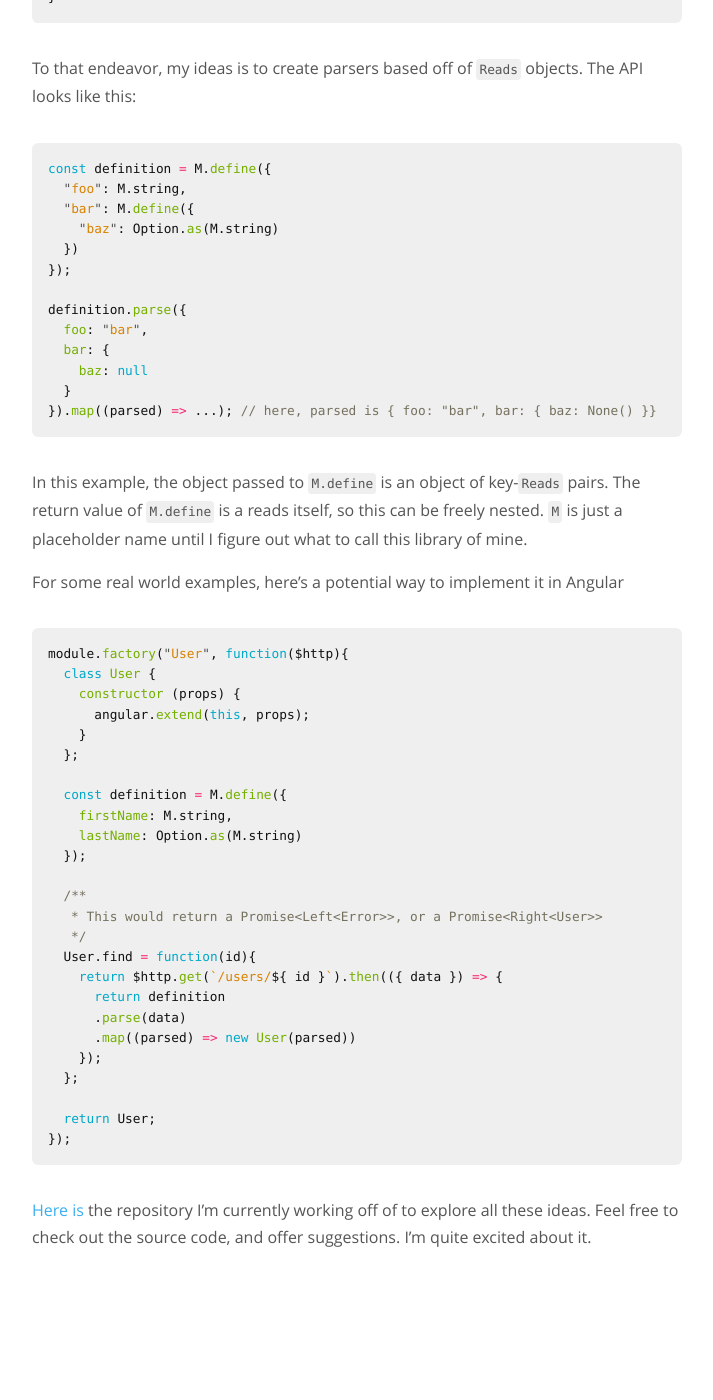
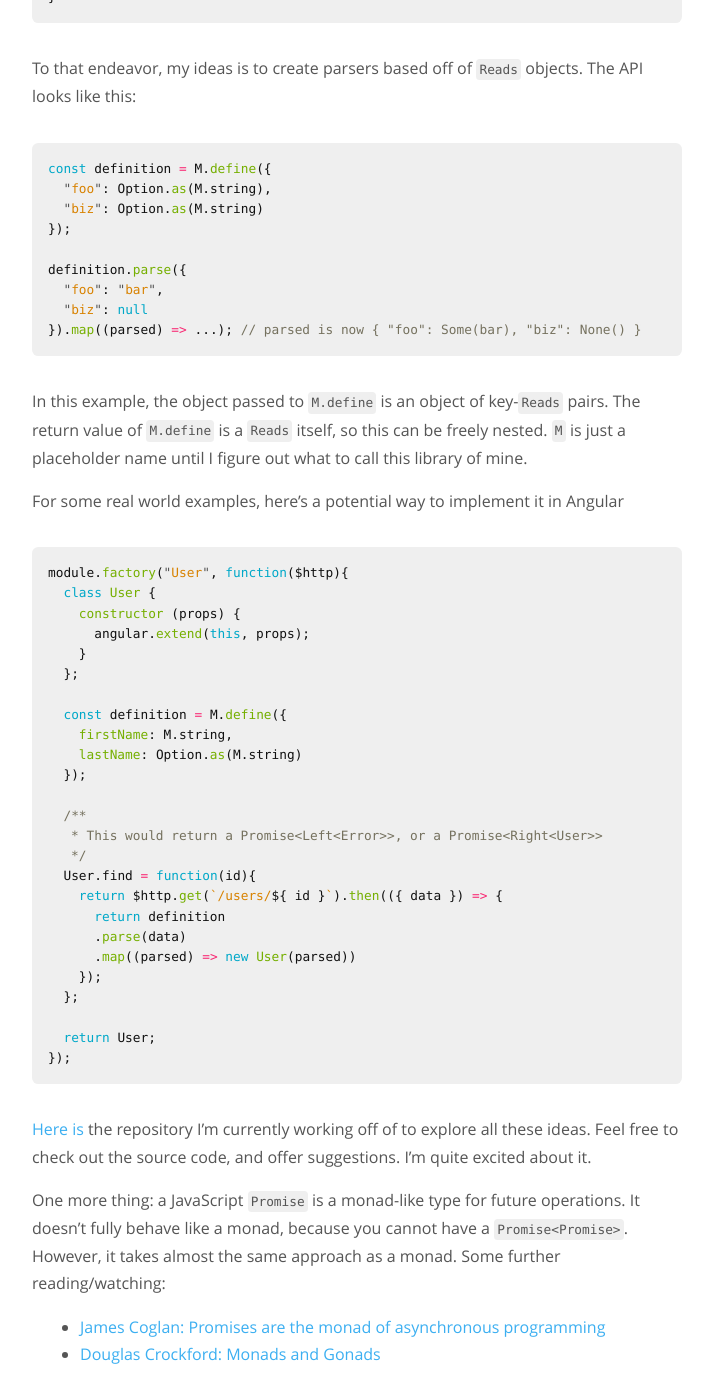
Before and after one commit to bioball/bioball.github.io, a Jekyll site: the page built from _posts/2015-10-10-writing-monads-in-javascript.md, in a window 1280 px wide and 1400 px high, scrolled down 2291 px. Shown: the whole window, without its empty margins (480-1193 px from the left). Built offline with Jekyll 4.4.1, drawn with Linux system fonts in a browser that asks for light colours; nearby versions of some CDN libraries; Markdown is read by kramdown in place of the engine named in the settings; comment, search, counter and statistics services are not loaded; before the commit the page ends 3575 px from its top, so only the background shows below that; some of the changed text lies outside the part shown.

Commit message:
update to blog post

````diff
--- a/_posts/2015-10-10-writing-monads-in-javascript.md
+++ b/_posts/2015-10-10-writing-monads-in-javascript.md
@@ -55,7 +55,7 @@ Should serialize into:
 
 ```js
 {
-  "foo": Some("bar"),
+  "foo": Some("bar"), // or just "bar" if we expect this value to always exits.
   "biz": None()
 }
 ```
@@ -64,21 +64,17 @@ To that endeavor, my ideas is to create parsers based off of `Reads` objects. Th
 
 ```js
 const definition = M.define({
-  "foo": M.string,
-  "bar": M.define({
-    "baz": Option.as(M.string)
-  })
+  "foo": Option.as(M.string),
+  "biz": Option.as(M.string)
 });
 
 definition.parse({
-  foo: "bar",
-  bar: {
-    baz: null
-  }
-}).map((parsed) => ...); // here, parsed is { foo: "bar", bar: { baz: None() }}
+  "foo": "bar",
+  "biz": null
+}).map((parsed) => ...); // parsed is now { "foo": Some(bar), "biz": None() }
 ```
 
-In this example, the object passed to `M.define` is an object of key-`Reads` pairs. The return value of `M.define` is a reads itself, so this can be freely nested. `M` is just a placeholder name until I figure out what to call this library of mine.
+In this example, the object passed to `M.define` is an object of key-`Reads` pairs. The return value of `M.define` is a `Reads` itself, so this can be freely nested. `M` is just a placeholder name until I figure out what to call this library of mine.
 
 For some real world examples, here's a potential way to implement it in Angular
 
@@ -111,3 +107,8 @@ module.factory("User", function($http){
 ```
 
 [Here is](https://github.com/bioball/monadia) the repository I'm currently working off of to explore all these ideas. Feel free to check out the source code, and offer suggestions. I'm quite excited about it.
+
+One more thing: a JavaScript `Promise` is a monad-like type for future operations. It doesn't fully behave like a monad, because you cannot have a `Promise<Promise>`. However, it takes almost the same approach as a monad. Some further reading/watching:
+
+  * [James Coglan: Promises are the monad of asynchronous programming](https://blog.jcoglan.com/2011/03/11/promises-are-the-monad-of-asynchronous-programming/)
+  * [Douglas Crockford: Monads and Gonads](https://www.youtube.com/watch?v=b0EF0VTs9Dc)
````
